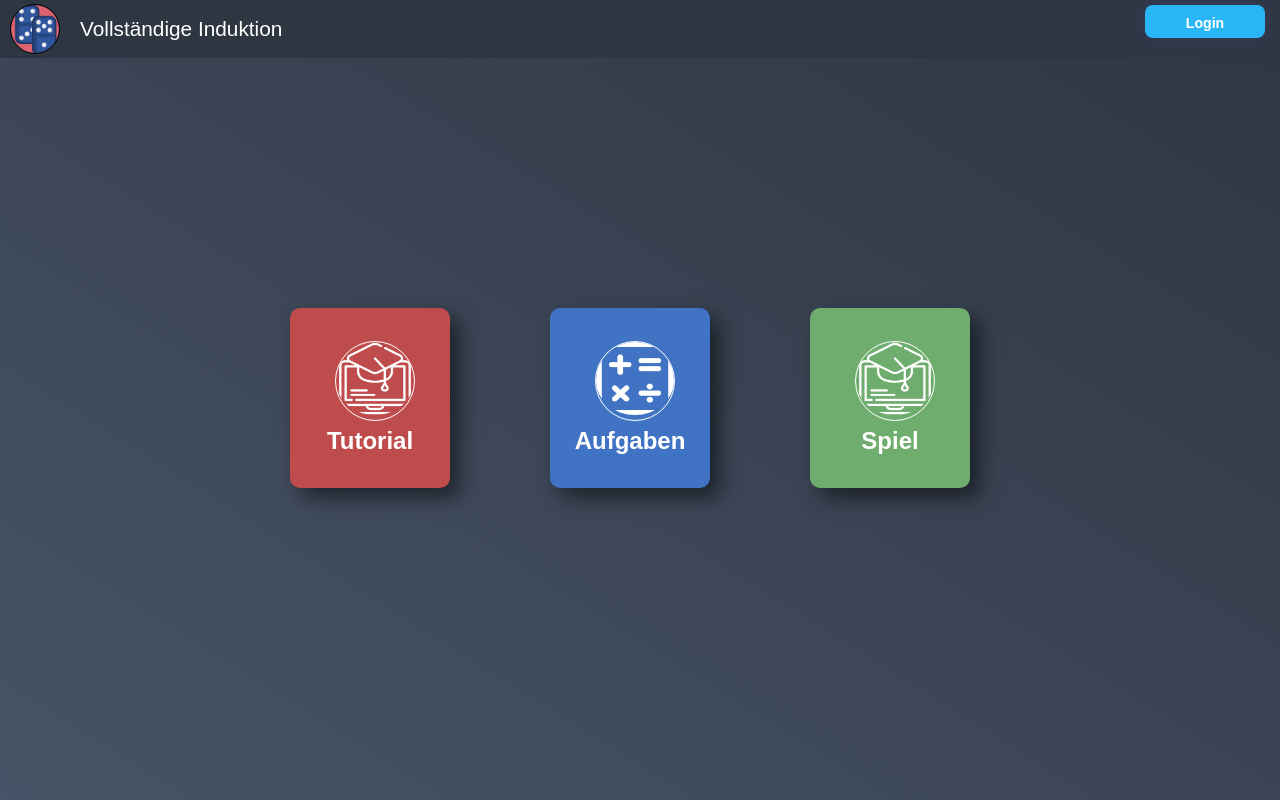
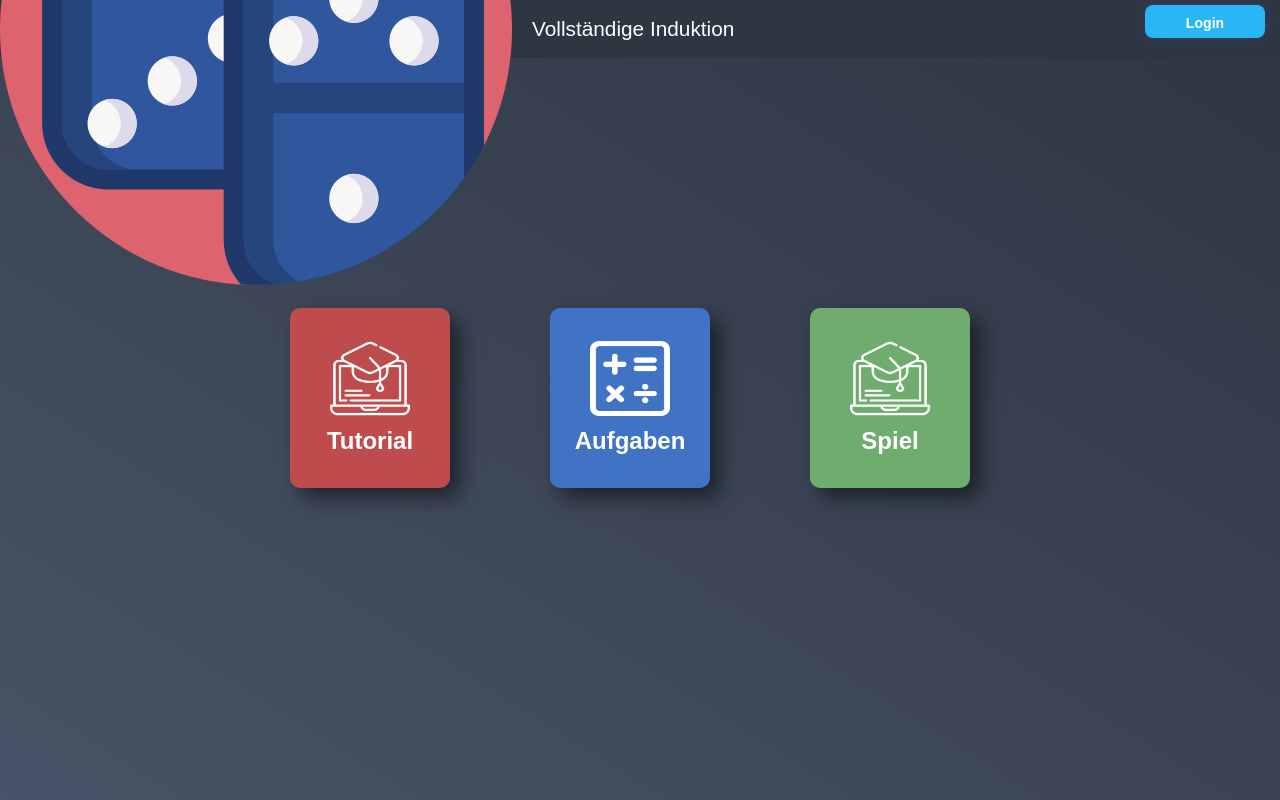
Before and after one commit to TatjanaMerkel/complete-induction, a React (Create React App) app: page / in a window 1280 px wide. Built offline with nearby package versions, Linux system fonts and the light colour scheme; what better-react-mathjax would draw is missing.

Commit message:
[#32] fix: Fix problem img

```diff
--- a/src/components/Home/Home.css
+++ b/src/components/Home/Home.css
@@ -1,5 +1,4 @@
 .nav-container {
-    /*border-style: dotted;*/
     position: absolute;
     top: 50%;
     left: 50%;
--- a/src/components/Login/Login.css
+++ b/src/components/Login/Login.css
@@ -7,7 +7,7 @@
     box-sizing: border-box;
 }
 
-img {
+.icon {
     height: 32px;
     width: 32px;
 }
--- a/src/components/Navbar/Navbar.css
+++ b/src/components/Navbar/Navbar.css
@@ -17,7 +17,7 @@
     margin-left: 10px;
 }
 
-img {
+.icon {
     border-radius: 60%;
     border: 1px solid black;
     height: 50px;
```
